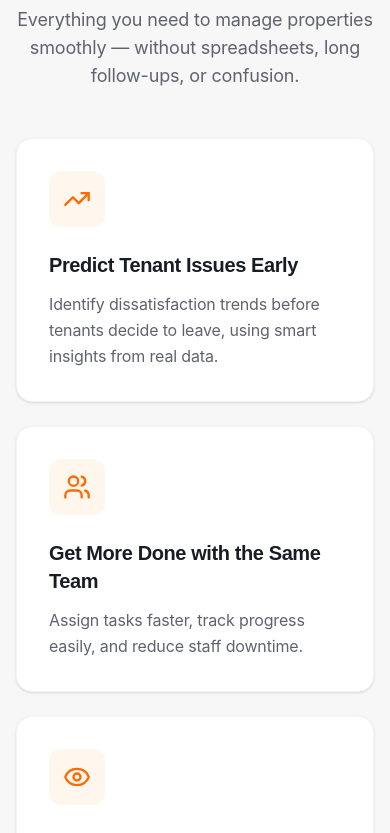
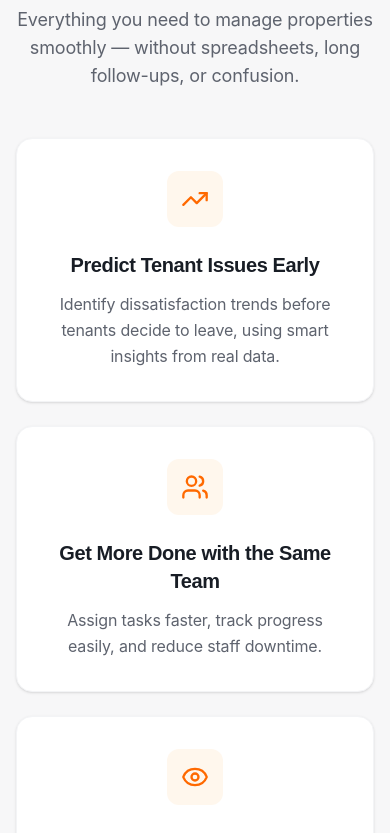
Before and after one commit to ArsalanAteeq11/joyapp-landingpage, a React (Vite) app: page / in a window 390 px wide. Shown: the part 1620-2453 px from the top of the page. Built offline with nearby package versions, Linux system fonts and the light colour scheme.

Commit message:
feat: add FeaturesGrid component to display animated product features.

```diff
--- a/src/components/FeaturesGrid.tsx
+++ b/src/components/FeaturesGrid.tsx
@@ -76,7 +76,7 @@ const FeaturesGrid = () => {
               whileInView={{ opacity: 1, y: 0 }}
               viewport={{ once: true }}
               transition={{ duration: 0.5, delay: index * 0.1 }}
-              className="group bg-white rounded-2xl p-8 border border-gray-100 shadow-sm hover:shadow-xl hover:-translate-y-2 transition-all duration-300 relative overflow-hidden"
+              className="group bg-white rounded-2xl p-8 border border-gray-100 shadow-sm hover:shadow-xl hover:-translate-y-2 transition-all duration-300 relative overflow-hidden flex flex-col items-center sm:items-start"
             >
               <div className="absolute top-0 left-0 w-full h-1 bg-gradient-to-r from-orange-400 to-orange-600 scale-x-0 group-hover:scale-x-100 transition-transform duration-300 origin-left"></div>
 
@@ -84,10 +84,10 @@ const FeaturesGrid = () => {
                 <feature.icon className="w-7 h-7 text-orange-500 group-hover:text-white transition-colors duration-300" />
               </div>
 
-              <h3 className="font-display text-xl font-bold text-foreground mb-3 group-hover:text-orange-600 transition-colors duration-300">
+              <h3 className="font-display text-xl font-bold text-foreground mb-3 group-hover:text-orange-600 transition-colors duration-300 text-center sm:text-left">
                 {feature.title}
               </h3>
-              <p className="text-muted-foreground leading-relaxed group-hover:text-gray-600">
+              <p className="text-muted-foreground leading-relaxed group-hover:text-gray-600 text-center sm:text-left">
                 {feature.description}
               </p>
             </motion.div>
```
